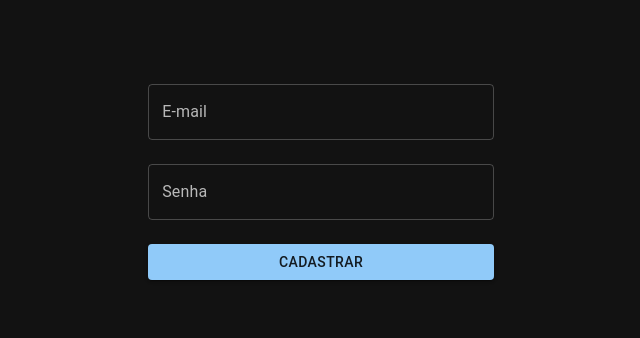
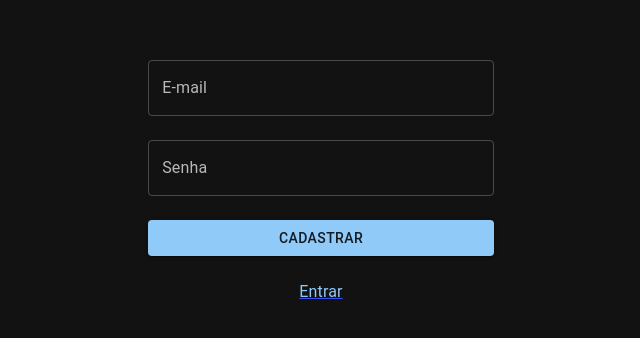
Before and after one commit to jandersonvb/chatter-ui, a React (Create React App) app: page /signup in a window 1280 px wide. Shown: the part 218-556 px from the top of the page, without its empty margins (319-959 px from the left). Built offline with nearby package versions, Linux system fonts and the light colour scheme.

Commit message:
feat: add props children em AuthProps

```diff
--- a/src/components/auth/Auth.tsx
+++ b/src/components/auth/Auth.tsx
@@ -4,9 +4,10 @@ import { useState } from "react"
 interface AuthProps {
   submitLabel: string
   onSubmit: (email: string, password: string) => Promise<void>
+  children: React.ReactNode
 }
 
-export const Auth = ({ submitLabel, onSubmit }: AuthProps) => {
+export const Auth = ({ submitLabel, onSubmit, children }: AuthProps) => {
   const [email, setEmail] = useState("")
   const [password, setPassword] = useState("")
 
@@ -29,6 +30,7 @@ export const Auth = ({ submitLabel, onSubmit }: AuthProps) => {
       <Button variant="contained" onClick={() => onSubmit(email, password)}>
         {submitLabel}
       </Button>
+      {children}
     </Stack>
   )
 }
--- a/src/components/auth/Login.tsx
+++ b/src/components/auth/Login.tsx
@@ -1,5 +1,13 @@
+import { Link } from "react-router-dom"
+import { Link as MUILink } from "@mui/material"
 import { Auth } from "./Auth"
 
 export const Login = () => {
-  return <Auth submitLabel="Entrar" onSubmit={async () => { }} />
+  return (
+    <Auth submitLabel="Entrar" onSubmit={async () => { }}>
+      <Link to={"/signup"} style={{ alignSelf: "center" }}>
+        <MUILink style={{ alignSelf: "center" }}>Criar nova conta</MUILink>
+      </Link>
+    </Auth>
+  )
 }
--- a/src/components/auth/SignUp.tsx
+++ b/src/components/auth/SignUp.tsx
@@ -1,5 +1,13 @@
+import { Link } from "react-router-dom"
+import { Link as MUILink } from "@mui/material"
 import { Auth } from "./Auth"
 
 export const SignUp = () => {
-  return <Auth submitLabel="Cadastrar" onSubmit={async () => { }} />
+  return (
+    <Auth submitLabel="Cadastrar" onSubmit={async () => { }}>
+      <Link to={"/login"} style={{ alignSelf: "center" }}>
+        <MUILink>Entrar</MUILink>
+      </Link>
+    </Auth>
+  )
 }
```
